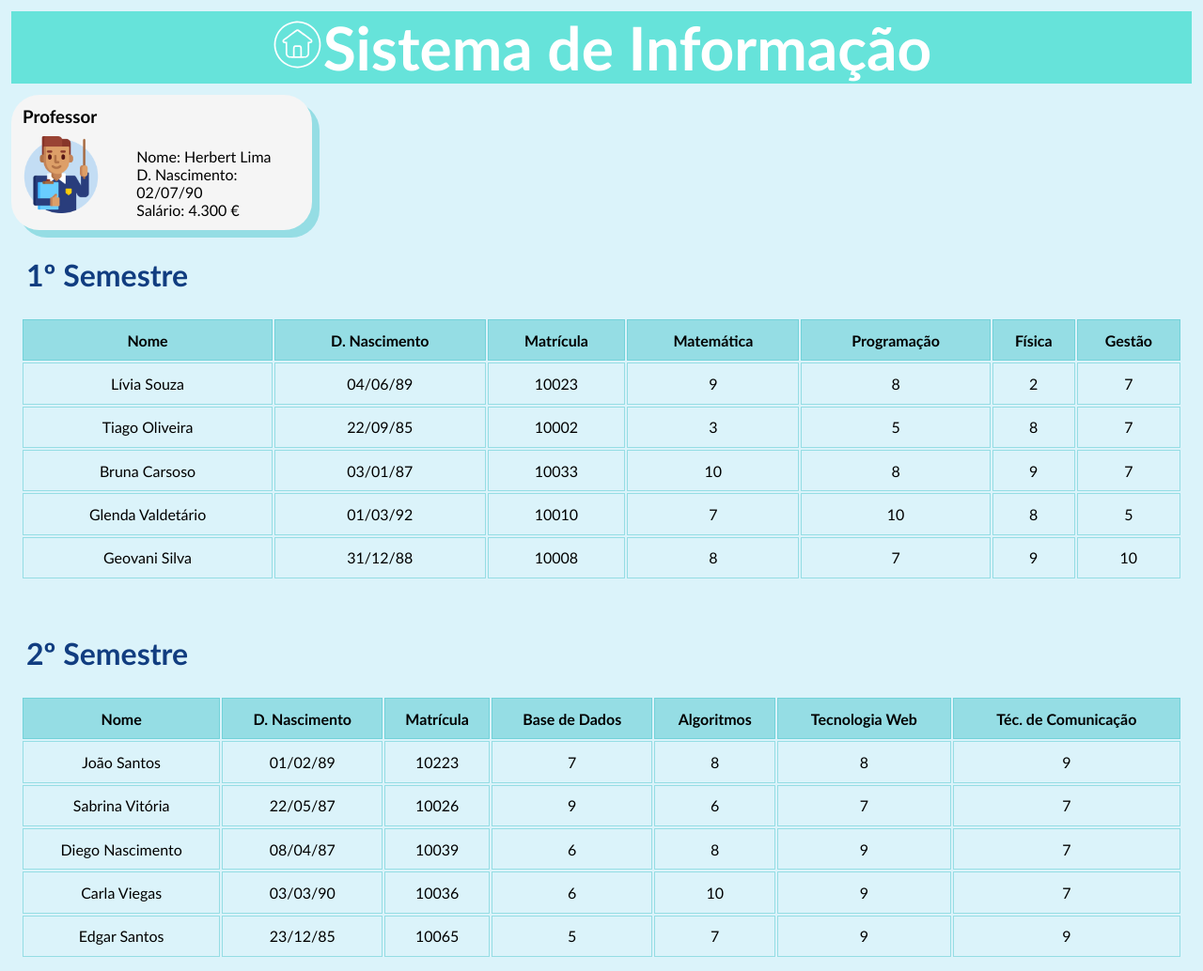
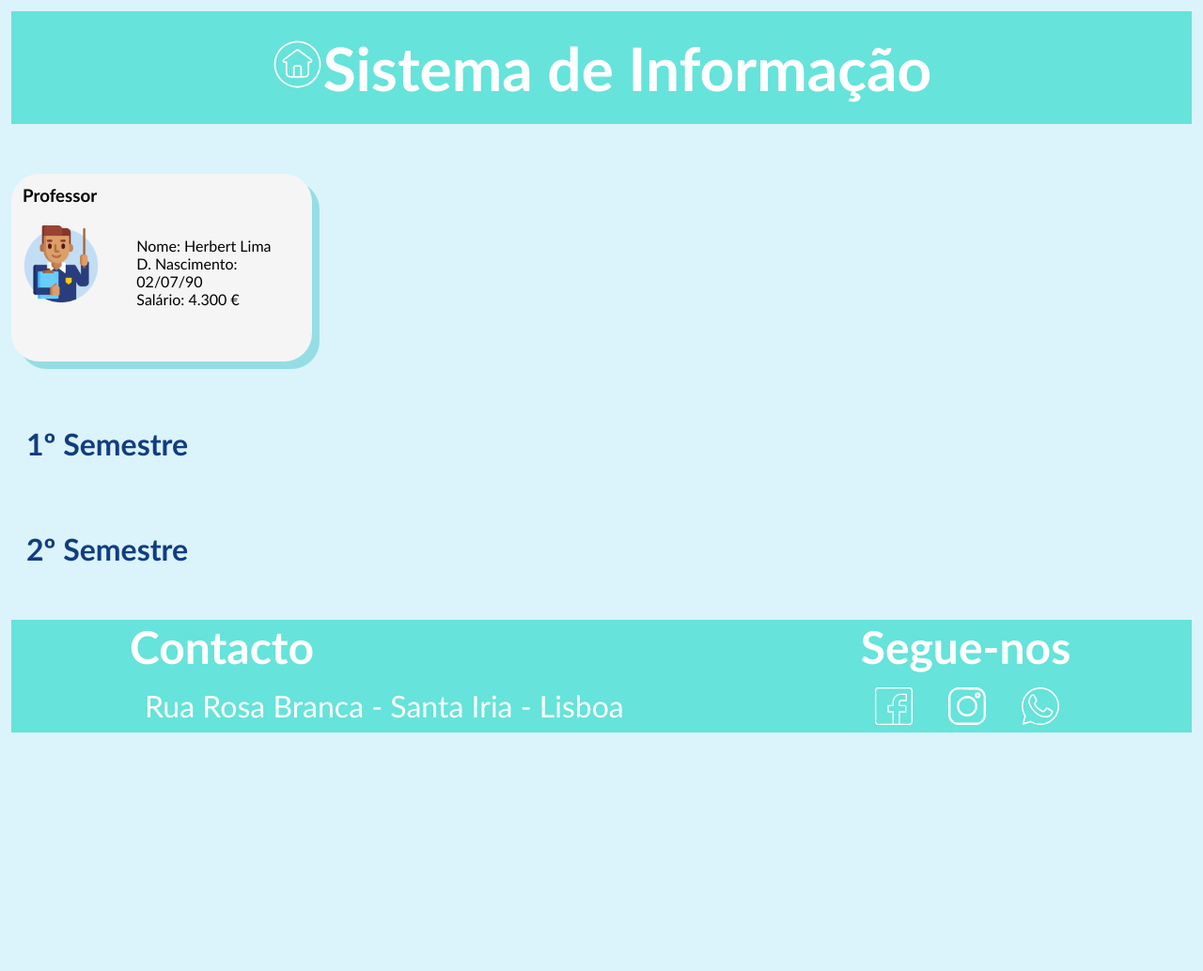
Before and after one commit to anapaulavaldetario/projeto-faculdade-algarve, a plain HTML site: page html/Sistema.html in a window 1280 px wide. Shown: the top 1034 px of the page at 94% size. After the commit the page ends 800 px from the top, so only its background shows below. Drawn offline with Linux system fonts and the light colour scheme.

Commit message:
alteração

```diff
--- a/css/styles.css
+++ b/css/styles.css
@@ -185,7 +185,7 @@ table{
     width: 100%;
     height: 300px;
     margin-bottom: 32px;
-    display: ;
+    display: none;
     }
 
 tr{
--- a/html/Sistema.html
+++ b/html/Sistema.html
@@ -12,7 +12,7 @@
 <body>
     <div id=conteiner>
         <div class="title">
-    <a href="./index.html"><img src="../assets/casa.svg" alt="logo-home" class="si"></a>
+    <a href="../index.html"><img src="../assets/casa.svg" alt="logo-home" class="si"></a>
 
         <h1>Sistema de Informação</h1>
         </div>
```
Also changed, not shown: html/Agronomia.html (+1 -1 lines), html/Marketing.html (+1 -1 lines).
